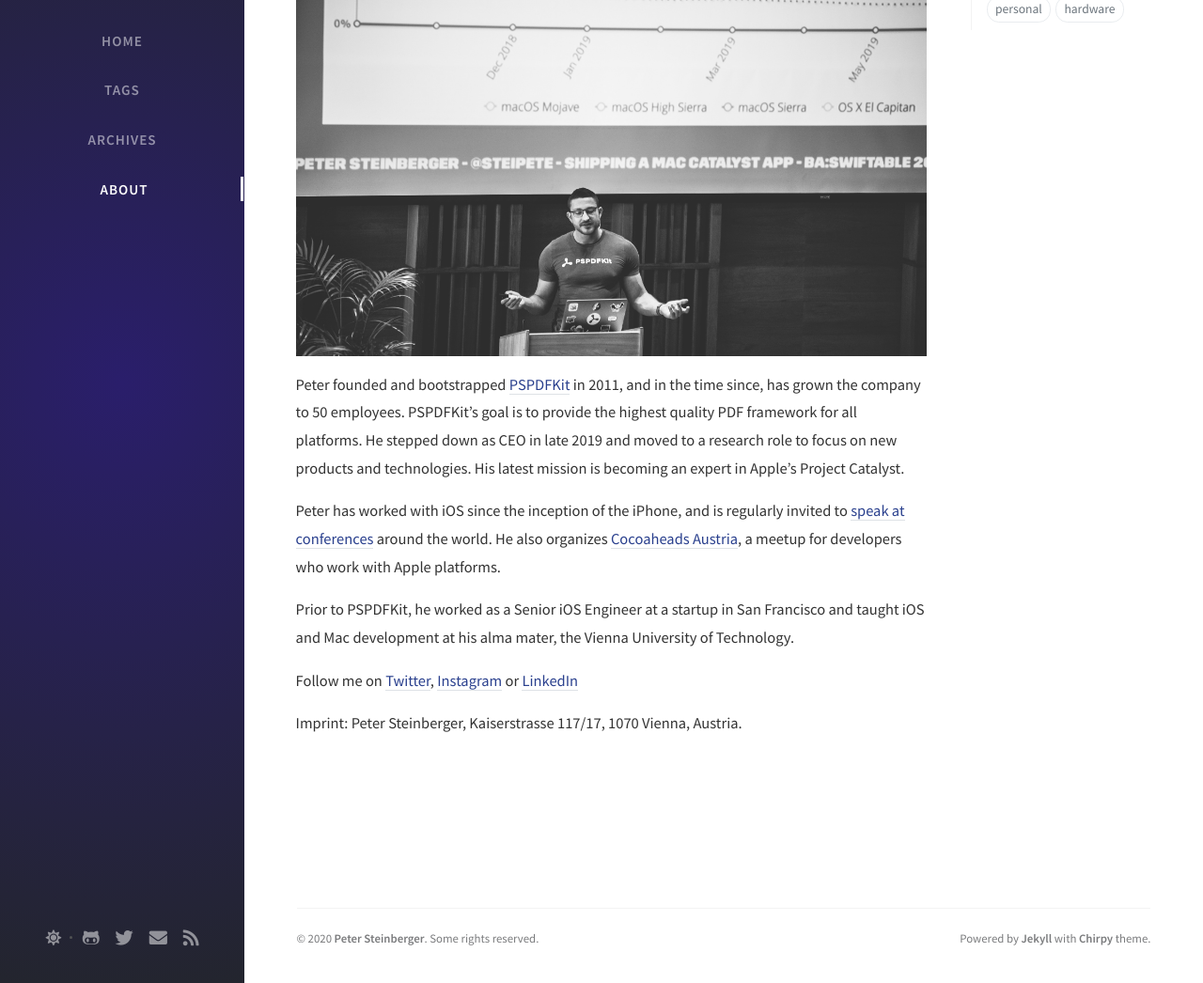
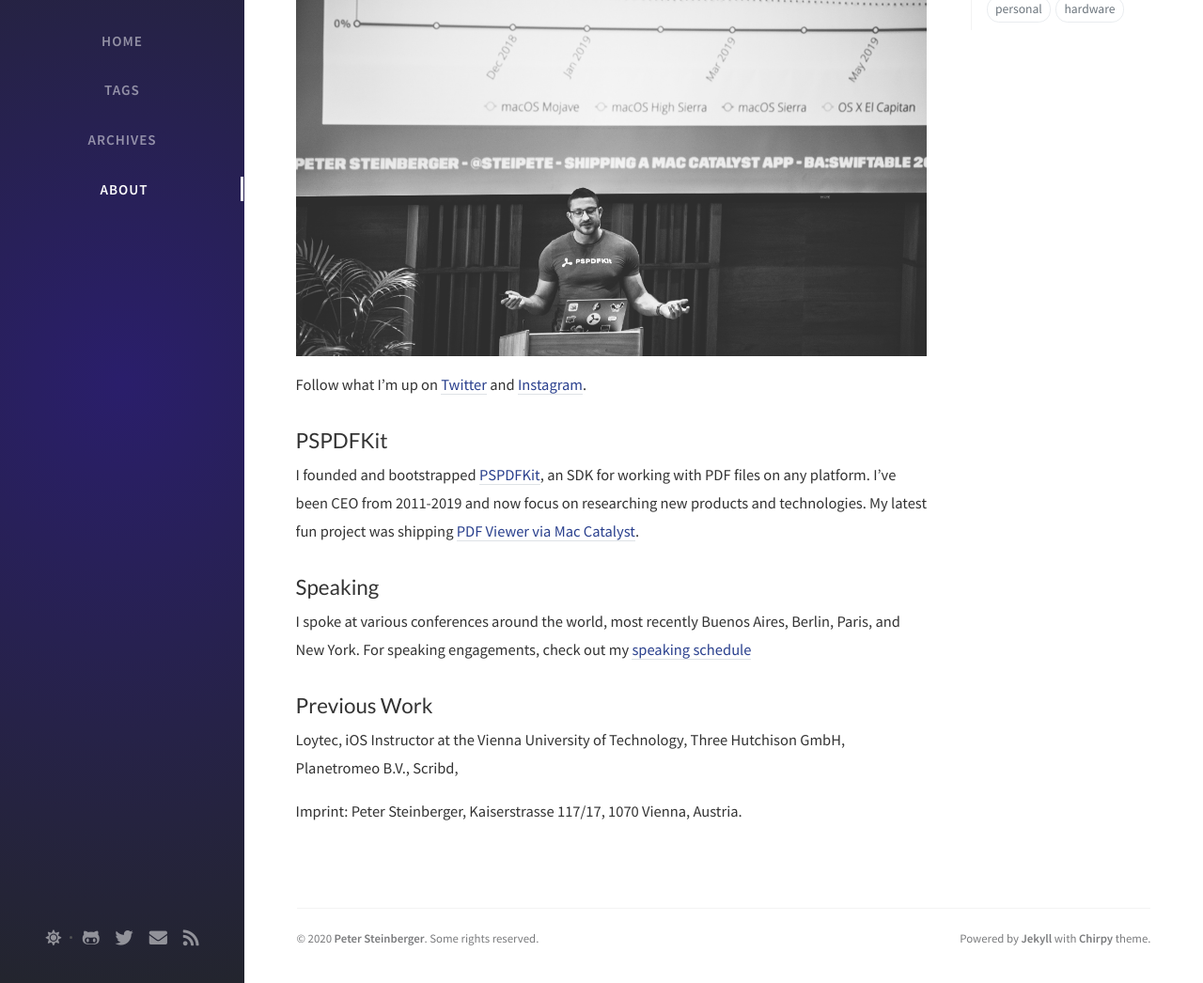
Before and after one commit to steipete/steipete.com, a Jekyll site: the page built from tabs/about.md, in a window 1280 px wide and 1278 px high, cut to the strip 232-1278 px from the top of the window. Shown: the whole strip at 94% size. Built offline with Jekyll 4.4.1, drawn with Linux system fonts in a browser that asks for light colours; nearby versions of some CDN libraries; comment, search, counter and statistics services are not loaded.

Commit message:
rework about

```diff
--- a/tabs/about.md
+++ b/tabs/about.md
@@ -4,12 +4,18 @@
 
 ![Image of Peter Steinberger speaking at a conference](/assets/img/steipete-about.jpg){:height="100%" width="100%"}
 
-Peter founded and bootstrapped [PSPDFKit](http://pspdfkit.com) in 2011, and in the time since, has grown the company to 50 employees. PSPDFKit’s goal is to provide the highest quality PDF framework for all platforms. He stepped down as CEO in late 2019 and moved to a research role to focus on new products and technologies. His latest mission is becoming an expert in Apple’s Project Catalyst.
+Follow what I'm up on [Twitter](https://twitter.com/steipete) and [Instagram](https://www.instagram.com/sportg33k).
 
-Peter has worked with iOS since the inception of the iPhone, and is regularly invited to [speak at conferences](https://github.com/steipete/speaking/blob/master/README.md) around the world. He also organizes [Cocoaheads Austria](https://cocoaheads.at/), a meetup for developers who work with Apple platforms.
+## PSPDFKit
 
-Prior to PSPDFKit, he worked as a Senior iOS Engineer at a startup in San Francisco and taught iOS and Mac development at his alma mater, the Vienna University of Technology.
+I founded and bootstrapped [PSPDFKit](http://pspdfkit.com), an SDK for working with PDF files on any platform. I've been CEO from 2011-2019 and now focus on researching new products and technologies. My latest fun project was shipping [PDF Viewer via Mac Catalyst](https://pdfviewer.io/).
 
-Follow me on [Twitter](https://twitter.com/steipete), [Instagram](https://www.instagram.com/sportg33k) or [LinkedIn](https://www.linkedin.com/in/steipete/)
+## Speaking
+
+I spoke at various conferences around the world, most recently Buenos Aires, Berlin, Paris, and New York. For speaking engagements, check out my [speaking schedule](https://github.com/steipete/speaking/blob/master/README.md)
+
+## Previous Work
+
+Loytec, iOS Instructor at the Vienna University of Technology, Three Hutchison GmbH, Planetromeo B.V., Scribd,
 
 Imprint: Peter Steinberger, Kaiserstrasse 117/17, 1070 Vienna, Austria.
```
